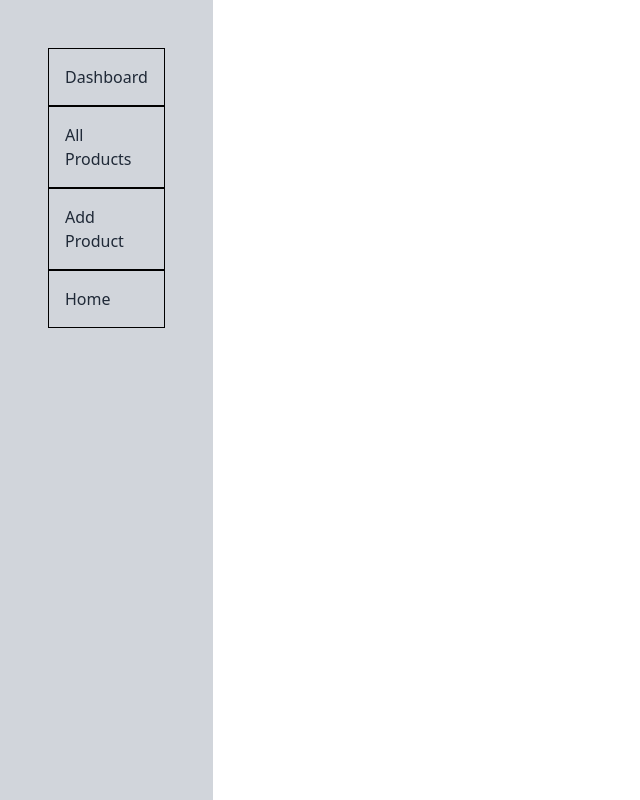
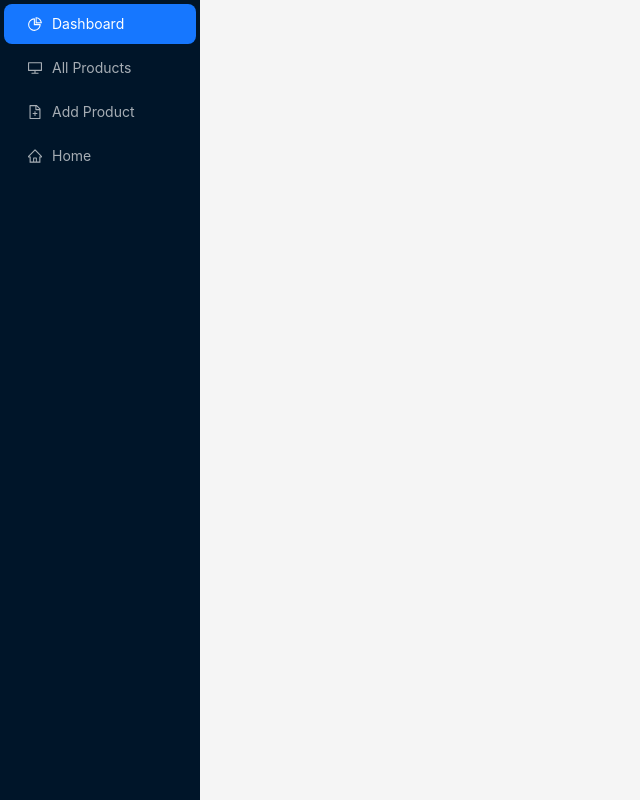
Before and after one commit to sakil470004/shoe-shop-stride, a React (Vite) app: page /dashboard in a window 1280 px wide. Shown: the whole page, without its empty margins (0-640 px from the left). Built offline with nearby package versions, Linux system fonts and the light colour scheme; no server answers.

Commit message:
chore: Update GoogleLogin component to redirect to previous page after successful login

```diff
--- a/src/components/Login-Registration/GoogleLogin.jsx
+++ b/src/components/Login-Registration/GoogleLogin.jsx
@@ -1,11 +1,18 @@
 import { FcGoogle } from "react-icons/fc";
 import useAuth from "../../hooks/useAuth";
+import { useLocation, useNavigate } from "react-router-dom";
 
 const GoogleLogin = () => {
   const { googleLogin } = useAuth();
+  const navigate = useNavigate();
+  const location = useLocation();
+
+  const from = location?.state?.from?.pathname || "/";
 
   const handleGoogleSignIn = () => {
-    googleLogin();
+    googleLogin().then(() => {
+      navigate(from);
+    });
   };
 
   return (
--- a/src/components/home/Products.jsx
+++ b/src/components/home/Products.jsx
@@ -7,7 +7,7 @@ const Products = ({ data }) => {
     <div>
       <h1 className="my-8 text-2xl font-bold text-center">Our Products</h1>
 
-      <div className="flex gap-2 px-6 justify-center items-center ">
+      <div className="flex gap-5 px-6 justify-center items-center ">
         {
           // eslint-disable-next-line react/prop-types
           data.slice(0, 3).map((shoe) => (
--- a/src/layouts/DashboardLayout.jsx
+++ b/src/layouts/DashboardLayout.jsx
@@ -1,29 +1,70 @@
-import { Link, Outlet } from "react-router-dom";
+
+import { Outlet } from 'react-router-dom';
+import { Link } from 'react-router-dom';
+import { Layout, Menu } from 'antd';
+import { DesktopOutlined, PieChartOutlined, FileAddOutlined, HomeOutlined } from '@ant-design/icons';
+
+const { Sider, Content } = Layout;
 
 const DashboardLayout = () => {
   return (
-    <div className="grid grid-cols-12">
-      <div className="col-span-2 bg-gray-300 min-h-screen p-12">
-        <ul>
-          <li className="border border-black p-4 text w-full">
-            <Link to={"home"}>Dashboard</Link>
-          </li>
-          <li className="border border-black p-4 text w-full">
-            <Link to={"all-products"}>All Products</Link>
-          </li>
-          <li className="border border-black p-4 text w-full">
-            <Link to={"add-products"}>Add Product</Link>
-          </li>
-          <li className="border border-black p-4 text w-full">
-            <Link to={"/"}>Home</Link>
-          </li>
-        </ul>
-      </div>
-      <div className="col-span-10 p-20">
-        <Outlet />
-      </div>
-    </div>
+    <Layout style={{ minHeight: '100vh' }}>
+      <Sider>
+        <div className="logo" />
+        <Menu theme="dark" defaultSelectedKeys={['1']} mode="inline">
+          <Menu.Item key="1" icon={<PieChartOutlined />}>
+            <Link to="/home">Dashboard</Link>
+          </Menu.Item>
+          <Menu.Item key="2" icon={<DesktopOutlined />}>
+            <Link to="/all-products">All Products</Link>
+          </Menu.Item>
+          <Menu.Item key="3" icon={<FileAddOutlined />}>
+            <Link to="/add-products">Add Product</Link>
+          </Menu.Item>
+          <Menu.Item key="4" icon={<HomeOutlined />}>
+            <Link to="/">Home</Link>
+          </Menu.Item>
+        </Menu>
+      </Sider>
+      <Layout className="site-layout">
+        <Content style={{ margin: '0 16px' }}>
+          <div className="site-layout-background" style={{ padding: 24, minHeight: 360 }}>
+            <Outlet />
+          </div>
+        </Content>
+      </Layout>
+    </Layout>
   );
 };
 
 export default DashboardLayout;
+
+// import { Link, Outlet } from "react-router-dom";
+
+// const DashboardLayout = () => {
+//   return (
+//     <div className="grid grid-cols-12">
+//       <div className="col-span-2 bg-gray-300 min-h-screen p-12">
+//         <ul>
+//           <li className="border border-black p-4 text w-full">
+//             <Link to={"home"}>Dashboard</Link>
+//           </li>
+//           <li className="border border-black p-4 text w-full">
+//             <Link to={"all-products"}>All Products</Link>
+//           </li>
+//           <li className="border border-black p-4 text w-full">
+//             <Link to={"add-products"}>Add Product</Link>
+//           </li>
+//           <li className="border border-black p-4 text w-full">
+//             <Link to={"/"}>Home</Link>
+//           </li>
+//         </ul>
+//       </div>
+//       <div className="col-span-10 p-20">
+//         <Outlet />
+//       </div>
+//     </div>
+//   );
+// };
+
+// export default DashboardLayout;
--- a/src/pages/Login.jsx
+++ b/src/pages/Login.jsx
@@ -34,15 +34,13 @@ const Login = () => {
         <div className="text-center lg:text-left">
           <h1 className="text-5xl font-bold">Login now!</h1>
           <p className="py-6">
-            Provident cupiditate voluptatem et in. Quaerat fugiat ut assumenda
-            excepturi exercitationem quasi. In deleniti eaque aut repudiandae et
-            a id nisi.
+          Log in to your account to access all the features of the app.
           </p>
         </div>
         <div className="card shrink-0 w-full max-w-sm shadow-2xl bg-base-100">
           <div className="card-body">
             <div className="form-control">
-              <label className="label">
+              <label className="label font-bold">
                 <span className="label-text">Email</span>
               </label>
               <input
@@ -54,7 +52,7 @@ const Login = () => {
               />
             </div>
             <div className="form-control">
-              <label className="label">
+              <label className="label font-bold">
                 <span className="label-text">Password</span>
               </label>
               <input
--- a/src/pages/ProductDetails.jsx
+++ b/src/pages/ProductDetails.jsx
@@ -6,16 +6,51 @@ const ProductDetails = () => {
   const { brand, description, image_url, price, title } = shoe;
 
   return (
-    <div>
-      <h1 className="text-5xl text-center font-bold">{title}</h1>
+    <div className="flex flex-col items-center mx-auto  max-w-5xl">
+      <h1 className="text-5xl text-center font-bold mb-8">{title}</h1>
+<div>
 
-      <img className="h-[600px]" src={image_url} alt="product image" />
+      <img className="h-[600px] mb-8" src={image_url} alt="product image" />
+</div>
 
-      <h3 className="text-2xl font-semibold">{price} $$</h3>
-      <h3 className="text-xl font-semibold">{brand}</h3>
-      <p className="text-lg font-light">{description}</p>
+      <div className="flex gap-5 items-center mb-4">
+        <p className="text-xl font-semibold badge badge-info badge-outline px-4">
+          Brand
+        </p>
+        <h3 className="text-2xl font-semibold ">{brand}</h3>
+      </div>
+      <div className="flex gap-5 items-center ">
+        <p className="text-xl font-semibold badge badge-secondary badge-outline px-4">
+          Price
+        </p>
+        <h3 className="text-2xl font-semibold ">$ {price} </h3>
+      </div>
+
+      <p className="text-lg font-light mb-4">{description}</p>
     </div>
   );
 };
 
 export default ProductDetails;
+
+// import { useLoaderData } from "react-router-dom";
+
+// const ProductDetails = () => {
+//   const shoe = useLoaderData();
+
+//   const { brand, description, image_url, price, title } = shoe;
+
+//   return (
+//     <div>
+//       <h1 className="text-5xl text-center font-bold">{title}</h1>
+
+//       <img className="h-[600px]" src={image_url} alt="product image" />
+
+//       <h3 className="text-2xl font-semibold">{price} $$</h3>
+//       <h3 className="text-xl font-semibold">{brand}</h3>
+//       <p className="text-lg font-light">{description}</p>
+//     </div>
+//   );
+// };
+
+// export default ProductDetails;
--- a/src/pages/Registration.jsx
+++ b/src/pages/Registration.jsx
@@ -39,15 +39,14 @@ const Registration = () => {
         <div className="text-center lg:text-left">
           <h1 className="text-5xl font-bold">Register now!</h1>
           <p className="py-6">
-            Provident cupiditate voluptatem et in. Quaerat fugiat ut assumenda
-            excepturi exercitationem quasi. In deleniti eaque aut repudiandae et
-            a id nisi.
+            Register to create an account and access all the features of the
+            app.
           </p>
         </div>
         <div className="card shrink-0 w-full max-w-sm shadow-2xl bg-base-100">
           <div className="card-body">
             <div className="form-control">
-              <label className="label">
+              <label className="label font-bold">
                 <span className="label-text">Email</span>
               </label>
               <input
@@ -59,7 +58,7 @@ const Registration = () => {
               />
             </div>
             <div className="form-control">
-              <label className="label">
+              <label className="label font-bold">
                 <span className="label-text">Password</span>
               </label>
               <input
@@ -71,7 +70,7 @@ const Registration = () => {
               />
             </div>
             <div className="form-control">
-              <label className="label">
+              <label className="label font-bold">
                 <span className="label-text">Confirm Password</span>
               </label>
               <input
```
